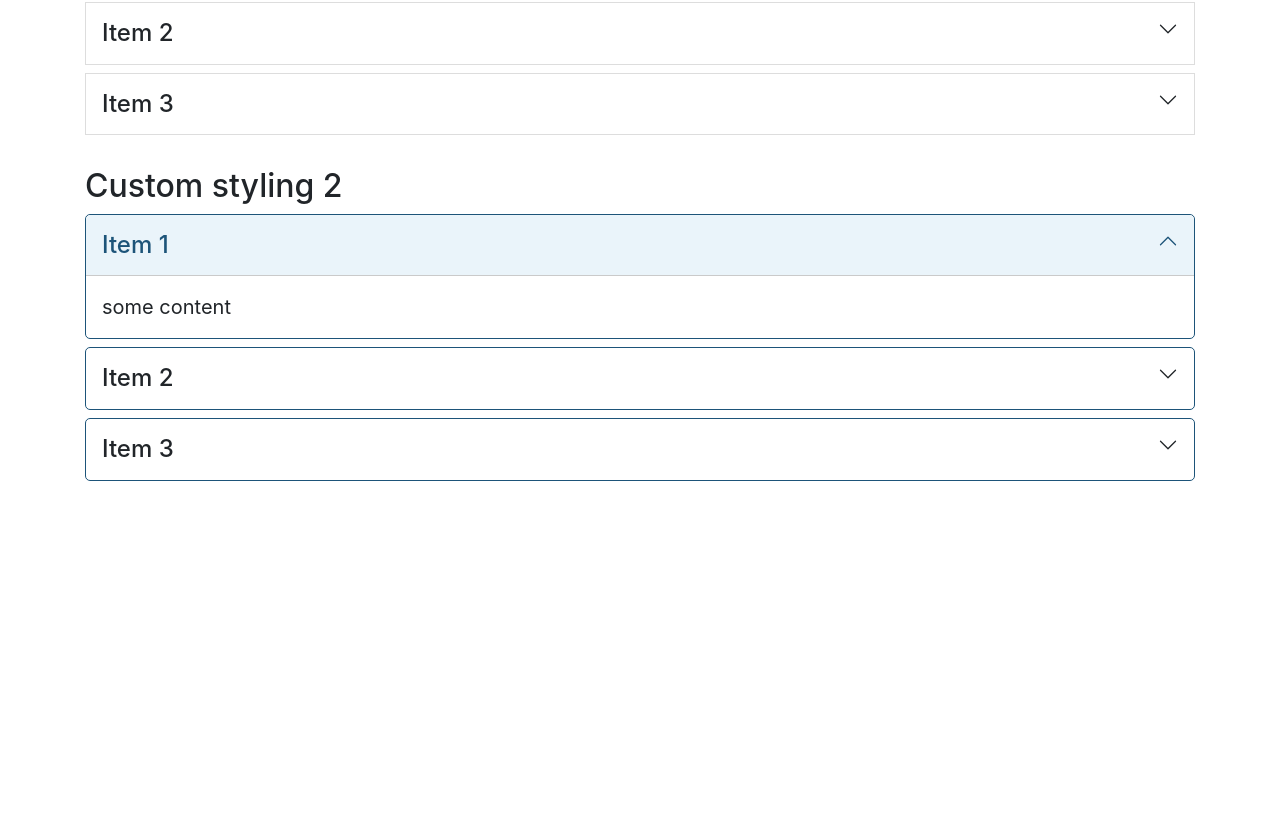
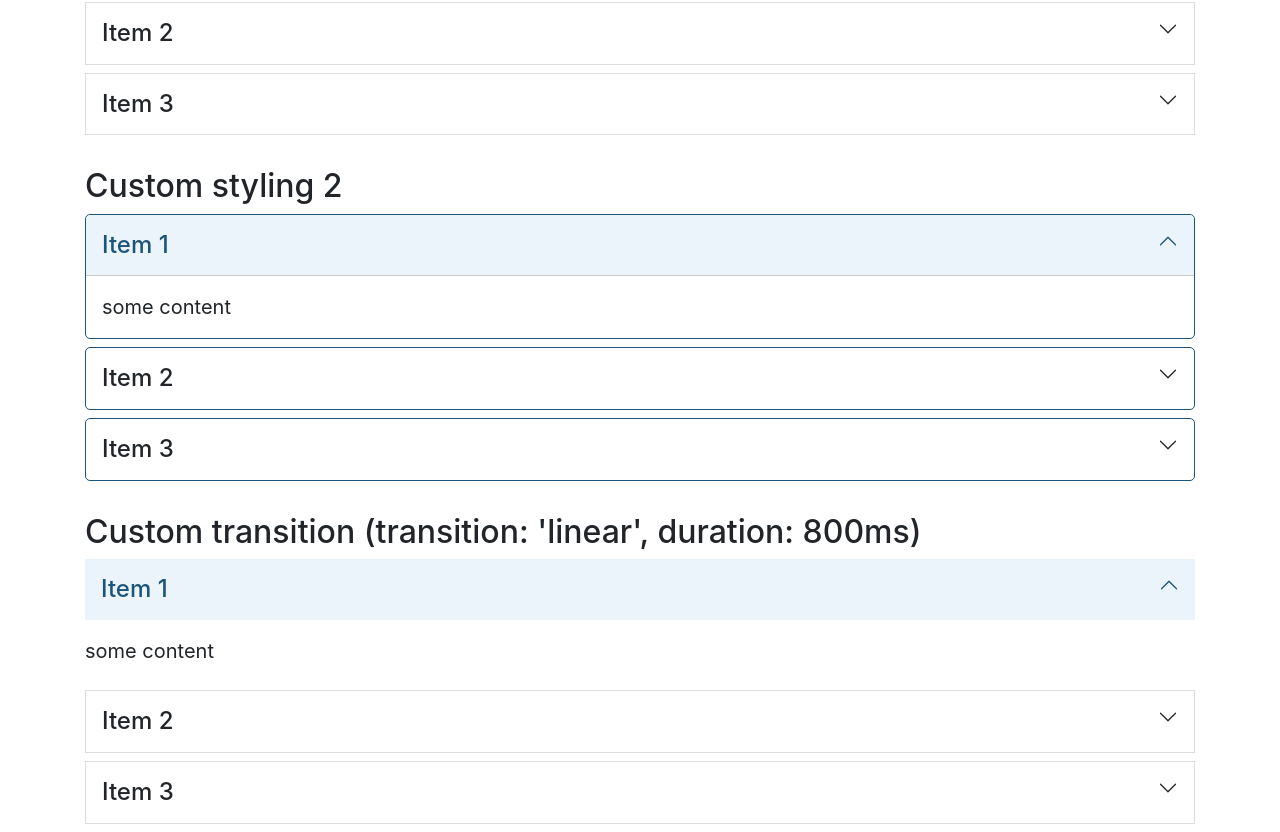
Before and after one commit to dzangolab/vue-accordion, a Vue app: page / in a window 1280 px wide. Shown: the part 1639-2471 px from the top of the page. Before the commit the page ends 2128 px from the top, so only its background shows below. Built offline with nearby package versions, Linux system fonts and the light colour scheme; the HTML template or start-up script is replaced by a standard one.

Commit message:
feat: add to prop to support transition timining function and transition duration

```diff
--- a/src/App.vue
+++ b/src/App.vue
@@ -23,7 +23,8 @@
             <h3>{{ index + 1 }}. {{ item.title }}</h3>
           </template>
           <template v-slot:content="{index, item}">
-            <span>{{ index + 1 }}.</span> {{ item.content }}          </template>
+            <span>{{ index + 1 }}.</span> {{ item.content }}
+          </template>
         </Accordion>
       </section>
 
@@ -62,6 +63,16 @@
 
         <Accordion
           :items="items"
+        />
+      </section>
+
+      <section class="custom">
+        <h2>Custom transition (transition: 'linear', duration: 800ms)</h2>
+
+        <Accordion
+          :items="items"
+          :duration="800"
+          transition="linear"
         />
       </section>
     </main>
--- a/src/components/Accordion/Index.vue
+++ b/src/components/Accordion/Index.vue
@@ -3,8 +3,10 @@
     <Item
       @accordion:select="onItemSelect"
       :active="isActive(index)"
+      :duration="duration"
       :index="index"
       :key="index"
+      :transition="transition"
       v-for="(item, index) in items"
     >
       <template v-slot:title>
@@ -98,9 +100,20 @@ export default {
       default: () => [],
       type: Array
     },
+
     showToggle: {
       default: true,
       type: Boolean
+    },
+
+    duration: {
+      required: false,
+      type: Number
+    },
+
+    transition: {
+      required: false,
+      type: String
     }
   }
 }
--- a/src/components/Accordion/Item.vue
+++ b/src/components/Accordion/Item.vue
@@ -11,8 +11,13 @@
       <slot name="toggle" />
     </div>
     <CollapseTransition
+      :duration="duration"
+      :transition="transition"
     >
-      <div v-show="active">
+      <div
+        class="c-accordion__body"
+        v-show="active"
+      >
         <div
           class="c-accordion__content"
         >
@@ -44,9 +49,20 @@ export default {
       default: false,
       type: Boolean
     },
+
+    duration: {
+      required: false,
+      type: Number
+    },
+
     index: {
       required: true,
       type: Number
+    },
+
+    transition: {
+      required: false,
+      type: String
     }
   }
 }
```
